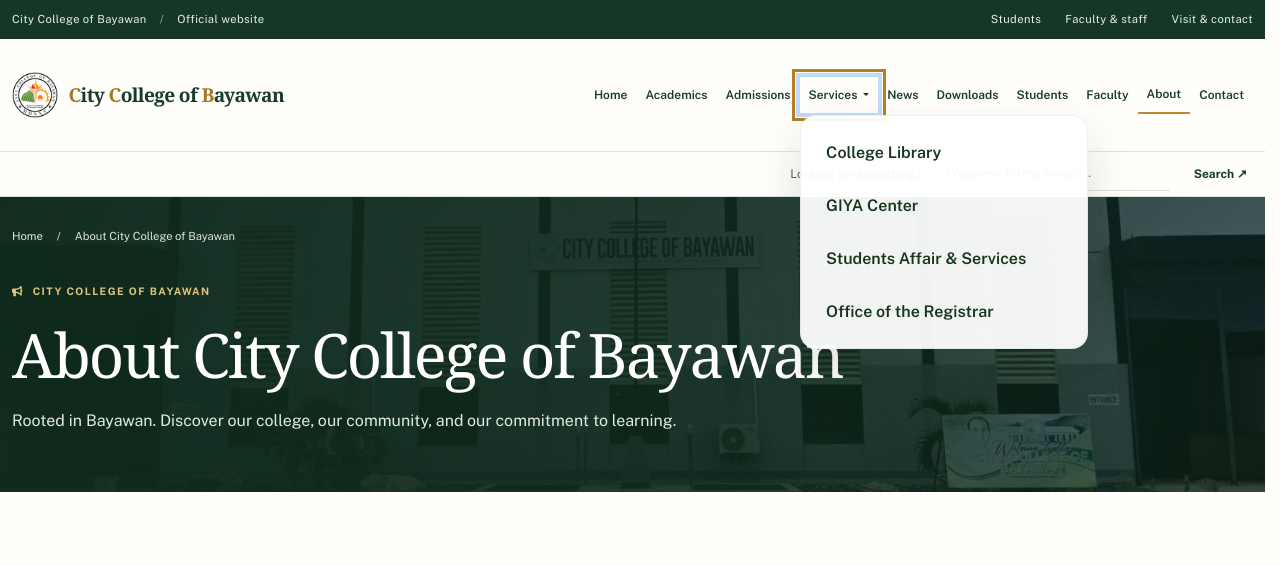
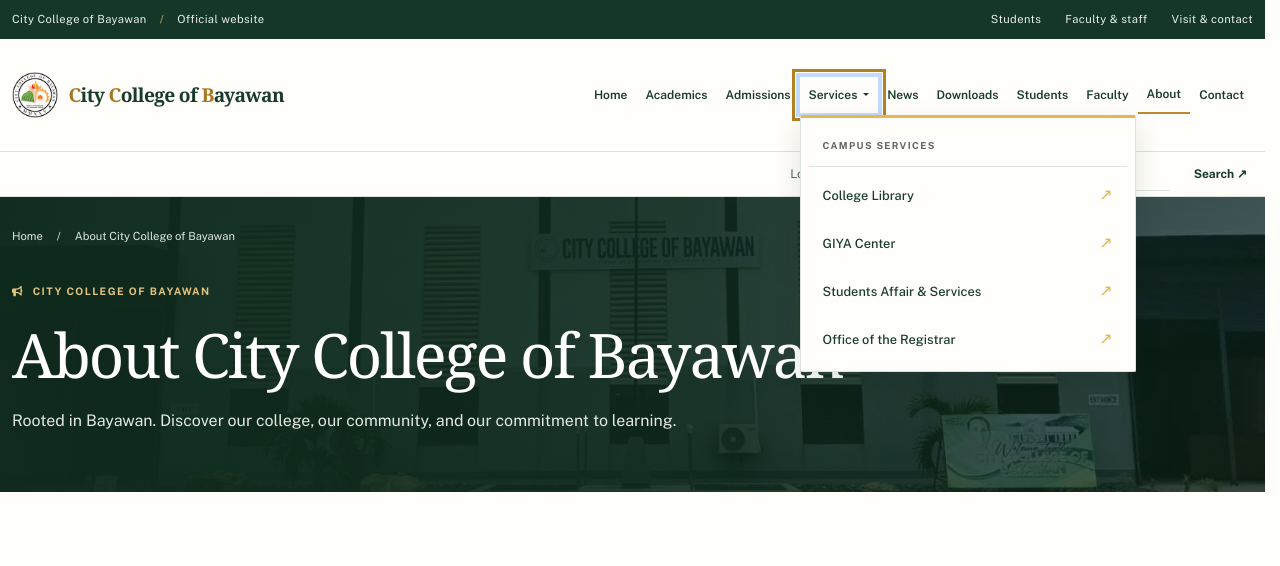
Before and after one commit to TheReaLsshhh/ccbwebremasterV2, a Django app: page /about/ in a window 1280 px wide, after a click on "Services". Shown: the top 566 px of the page. Run offline with Django 5.2, Linux system fonts and the light colour scheme; data that the repository does not hold is empty; parts of the project's set-up code (start-up, migrations or seed data) failed here and were passed over.

Commit message:
Match Services dropdown to institutional navigation design

```diff
--- a/static/css/institutional.css
+++ b/static/css/institutional.css
@@ -65,6 +65,98 @@ a {color:inherit;} a:hover {color:var(--college-ink);}
 @media(max-width:767px) {.institutional-section {grid-template-columns:1fr;gap:18px;padding:28px 0;}.about-campus-image {height:230px;}}
 
 /* Decorative motion never shifts text, navigation, or page layout. */
+/* Services navigation shares the page surfaces, type, and gold accents. */
+:root .site-navbar .services-dropdown-menu {
+  width: 21rem;
+  min-width: 0;
+  max-width: calc(100vw - 2rem);
+  padding: 8px;
+  border: 1px solid var(--college-line);
+  border-top: 3px solid var(--college-gold);
+  border-radius: 2px;
+  background: var(--college-paper);
+  box-shadow: 0 12px 28px rgba(9,34,24,.12);
+}
+:root .site-navbar .services-menu-heading {
+  padding: 12px 14px;
+  margin-bottom: 4px;
+  border-bottom: 1px solid var(--college-line);
+  color: var(--college-muted);
+  font-size: .6rem;
+  font-weight: 700;
+  letter-spacing: .14em;
+  text-transform: uppercase;
+}
+:root .site-navbar .services-dropdown-item,
+:root .mobile-nav-modal .mobile-nav-service-link {
+  display: flex;
+  align-items: center;
+  justify-content: space-between;
+  gap: 18px;
+  min-height: 46px;
+  padding: 12px 14px;
+  border-radius: 0;
+  background: transparent;
+  color: var(--college-ink);
+  font-family: 'Public Sans','Segoe UI',sans-serif;
+  font-size: .8rem;
+  font-weight: 500;
+  line-height: 1.5;
+}
+:root .site-navbar a.services-dropdown-item::after,
+:root .mobile-nav-modal a.mobile-nav-service-link::after {
+  content: '\2197';
+  flex-shrink: 0;
+  color: var(--college-gold);
+  font-size: 1rem;
+}
+:root .site-navbar .services-dropdown-item:hover,
+:root .site-navbar .services-dropdown-item:focus-visible,
+:root .site-navbar .services-dropdown-item:active,
+:root .mobile-nav-modal .mobile-nav-service-link:hover,
+:root .mobile-nav-modal .mobile-nav-service-link:focus-visible {
+  background: var(--college-tint);
+  color: var(--college-ink);
+}
+:root .site-navbar .services-dropdown-item.is-disabled,
+:root .mobile-nav-modal .mobile-nav-service-link.is-disabled {
+  color: var(--college-muted);
+  background: transparent;
+  opacity: .65;
+}
+:root .mobile-nav-modal .mobile-nav-card {
+  border: 1px solid var(--college-line);
+  border-top: 3px solid var(--college-gold);
+  border-radius: 2px;
+  background: var(--college-paper);
+}
+:root .mobile-nav-modal .mobile-nav-header { padding: 20px; border-color: var(--college-line); }
+:root .mobile-nav-modal .mobile-nav-title { font-family: Georgia,serif; font-size: 1.6rem; font-weight: 400; color: var(--college-ink); }
+:root .mobile-nav-modal .mobile-nav-link,
+:root .mobile-nav-modal .mobile-nav-services-toggle {
+  min-height: 46px;
+  border-radius: 0;
+  color: var(--college-ink);
+  font-family: 'Public Sans','Segoe UI',sans-serif;
+  font-size: .85rem;
+  font-weight: 600;
+}
+:root .mobile-nav-modal .mobile-nav-link:hover,
+:root .mobile-nav-modal .mobile-nav-link:focus-visible,
+:root .mobile-nav-modal .mobile-nav-link.active,
+:root .mobile-nav-modal .mobile-nav-services-toggle:hover,
+:root .mobile-nav-modal .mobile-nav-services-toggle:focus-visible,
+:root .mobile-nav-modal .mobile-nav-services-toggle[aria-expanded="true"] {
+  background: var(--college-tint);
+  color: var(--college-ink);
+  box-shadow: none;
+}
+:root .mobile-nav-modal .mobile-nav-services-list {
+  border-left: 2px solid var(--college-gold);
+  padding: 4px 0 4px 8px;
+  margin: 4px 0 10px 14px;
+}
+
 .college-home-hero::before {
   z-index: 1;
   background-image: linear-gradient(90deg,rgba(9,34,24,.94),rgba(9,34,24,.75) 43%,rgba(9,34,24,.25));
--- a/templates/base.html
+++ b/templates/base.html
@@ -134,6 +134,7 @@
                                         Services
                                     </a>
                                     <ul class="dropdown-menu services-dropdown-menu" aria-labelledby="servicesDropdown">
+                                        <li class="services-menu-heading" aria-hidden="true">Campus services</li>
                                         {% for item in service_menu_items %}
                                             <li>
                                                 {% if item.is_available %}
--- a/website/views.py
+++ b/website/views.py
@@ -70,7 +70,7 @@ def service_worker(request):
     ]
     precache_list = ",\n  ".join(f"{url!r}" for url in precache_urls)
     script = f"""
-const CACHE_VERSION = "ccb-public-v6";
+const CACHE_VERSION = "ccb-public-v7";
 const PAGE_CACHE = `${{CACHE_VERSION}}-pages`;
 const ASSET_CACHE = `${{CACHE_VERSION}}-assets`;
 const PRECACHE_URLS = [
```
